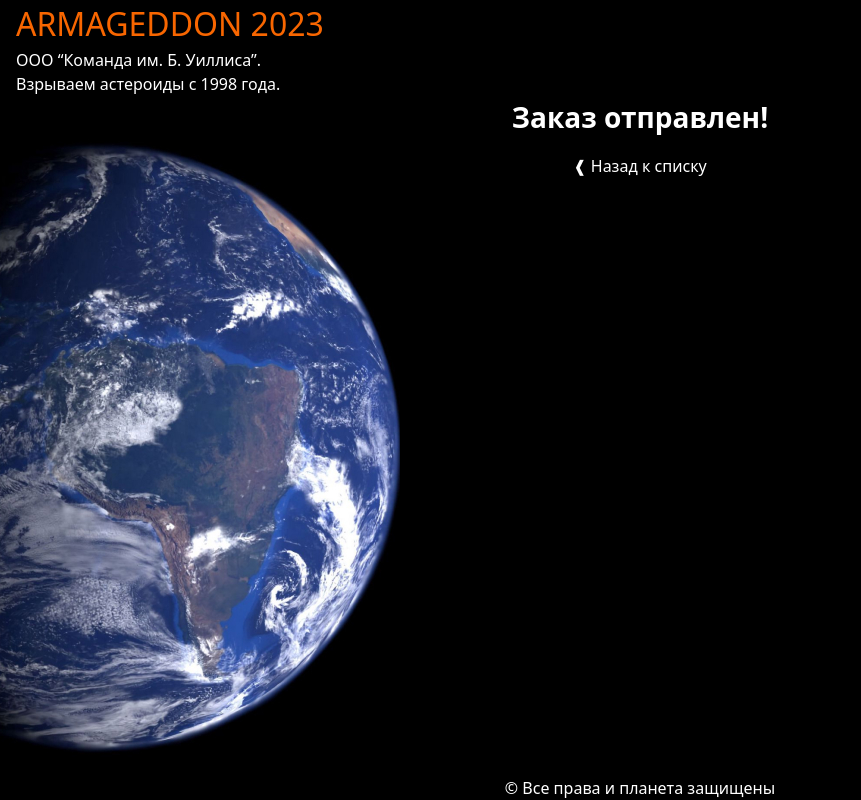
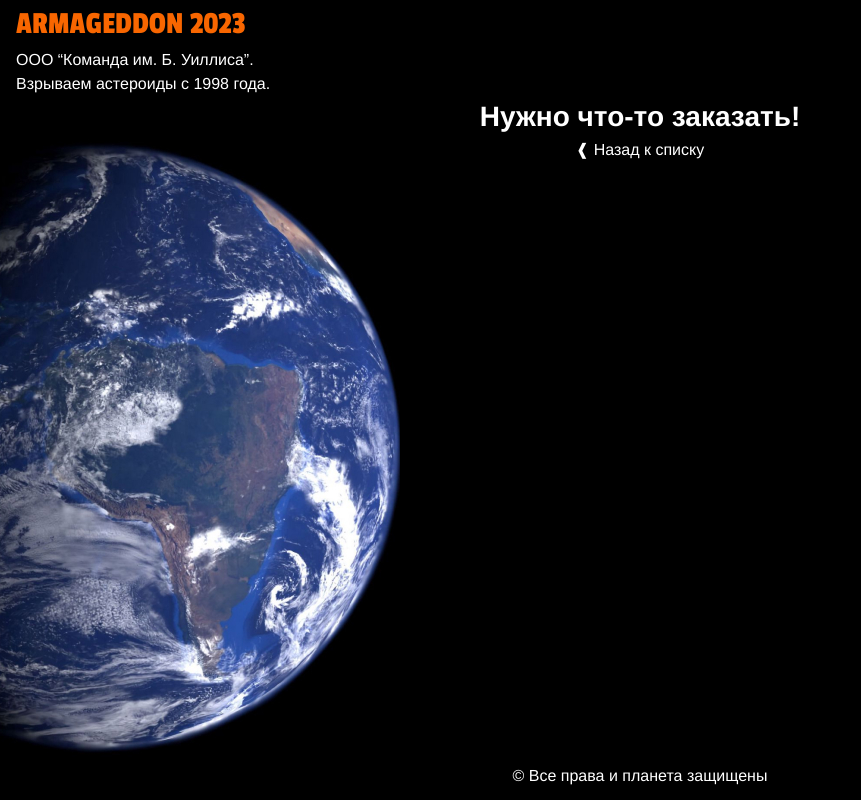
Before and after one commit to rasosha/kvartirka-test, a Next.js app: page /order in a window 1280 px wide. Shown: the whole page, without its empty margins (0-861 px from the left). Built offline with nearby package versions, Linux system fonts and the light colour scheme.

Commit message:
test: check

```diff
--- a/app/asteroid/[id]/page.tsx
+++ b/app/asteroid/[id]/page.tsx
@@ -24,7 +24,12 @@ export default async function Page({ params }: { params: { id: string } }) {
 
   return (
     <main className="m-auto flex flex-col items-center">
-      <Link href={"/"}>{"❰ Назад к списку"}</Link>
+      <Link
+        href={"/"}
+        className="hover:text-[--myOrange]"
+      >
+        ❰ Назад к списку
+      </Link>
       <div className="flex items-center">
         <div className="flex flex-col items-center">
           <p className="border-b-[1px] text-[24px] font-bold">{asteroid!.name}</p>
--- a/app/components/Cart.tsx
+++ b/app/components/Cart.tsx
@@ -6,17 +6,9 @@ import { IFetchData, NearEarthObject } from "../types";
 import Link from "next/link";
 import { useListContext } from "../Context";
 
-type CartProps = {
-  data: IFetchData | undefined;
-};
-
-const Cart = ({ data }: CartProps) => {
-  const { listState, setListState } = useListContext();
+const Cart = () => {
+  const { listState } = useListContext();
   const cart = listState.map((asteroid) => asteroid.id);
-
-  useEffect(() => {
-    console.log("listState:>>", cart.length);
-  }, [listState]);
 
   return (
     <section className="flex h-[161px] w-[150px] flex-col rounded-[24px] bg-[#232526]">
@@ -25,7 +17,7 @@ const Cart = ({ data }: CartProps) => {
         {getCorrectSuffix(cart?.length, ["астероид", "астероида", "астероидов"])}
       </p>
       <Link
-        href={"/order"}
+        href={listState.length ? "/order" : ""}
         className={`mt-4 self-center rounded-[24px] px-[16px] py-[8px] text-[16px] font-bold capitalize ${
           cart.length ? "bg-[--myOrange]" : "bg-gray-600 hover:cursor-default"
         }`}
--- a/app/components/Card.tsx
+++ b/app/components/Element.tsx
@@ -9,9 +9,10 @@ import { useListContext } from "../Context";
 type CardParams = {
   asteroid: NearEarthObject;
   showParam?: "km" | "moon";
+  isOdered?: boolean;
 };
 
-const Card = ({ asteroid, showParam = "km" }: CardParams) => {
+const Element = ({ asteroid, showParam = "km", isOdered = true }: CardParams) => {
   const { listState, setListState } = useListContext();
   const cart = listState.map((asteroid) => asteroid.id);
   const date = getDate(asteroid.close_approach_data[0].close_approach_date_full);
@@ -28,15 +29,20 @@ const Card = ({ asteroid, showParam = "km" }: CardParams) => {
       const newListState = listState.filter((asteroid) => asteroid.id !== id);
       setListState(newListState);
     } else {
-      setListState((prevState) => [...listState, asteroid]);
+      setListState((prevState) => [...prevState, asteroid]);
     }
   };
 
   return (
-    <div className="w-[400px] bg-black">
+    <div className={`w-[400px] bg-black ${isOdered ? "cursor-default" : ""}`}>
+      {isOdered ? (
         <Link href={`/asteroid/${asteroid.id}`}>
-        <p className="text-[24px] font-bold hover:underline">{date}</p>
+          <p className="text-[24px] font-bold hover:text-[--myOrange] hover:underline">{date}</p>
         </Link>
+      ) : (
+        <p className={`text-[24px] font-bold ${isOdered ? "hover:underline" : ""}`}>{date}</p>
+      )}
+
       <div className="flex items-center">
         <div>
           <p className="flex flex-col items-center">
@@ -66,14 +72,22 @@ const Card = ({ asteroid, showParam = "km" }: CardParams) => {
           height={diameter < 50 ? 24 : 40}
           className="flex-0 mx-4"
         />
+        {isOdered ? (
           <Link href={`/asteroid/${asteroid.id}`}>
             <div className="flex flex-col items-start">
               <p className="border-b-[1px] font-bold">{asteroid.name}</p>
               <p className="text-[12px]">Ø {diameter} м</p>
             </div>
           </Link>
+        ) : (
+          <div className="flex flex-col items-start">
+            <p className="border-b-[1px] font-bold">{asteroid.name}</p>
+            <p className="text-[12px]">Ø {diameter} м</p>
+          </div>
+        )}
       </div>
       <div className="flex gap-4">
+        {isOdered && (
           <button
             className={`rounded-[16px] bg-[#F8660026] px-[11px] py-[2px] text-[11px] font-bold uppercase hover:bg-[--myOrange] hover:text-[#fff] ${
               isInCart ? "text-[#F5DED9]" : "text-[--myOrange]"
@@ -82,10 +96,11 @@ const Card = ({ asteroid, showParam = "km" }: CardParams) => {
           >
             {isInCart ? "в корзине" : "заказать"}
           </button>
+        )}
         <p className="flex">{asteroid.is_potentially_hazardous_asteroid ? "⚠️Опасен" : ""}</p>
       </div>
     </div>
   );
 };
 
-export default Card;
+export default Element;
--- a/app/components/List.tsx
+++ b/app/components/List.tsx
@@ -3,7 +3,7 @@
 import { useEffect, useState } from "react";
 import getData from "../actions/getData";
 import { IFetchData, NearEarthObject } from "../types";
-import Card from "./Card";
+import Element from "./Element";
 import sortAsteroid from "../actions/sortAsteroids";
 import Spinner from "./Spinner";
 
@@ -90,7 +90,7 @@ const List = ({ data }: ListParams) => {
               }
             })
             .map((asteroid) => (
-              <Card
+              <Element
                 asteroid={asteroid}
                 showParam={showParam}
                 key={asteroid.id}
@@ -111,14 +111,6 @@ const List = ({ data }: ListParams) => {
           )}
         </div>
       </section>
-      {/* <section className="fixed right-[300px] top-[140px] ">
-        <ListProvider>
-          <Cart
-            data={data}
-            cart={cart}
-          />
-        </ListProvider>
-      </section> */}
     </main>
   );
 };
--- a/app/components/Order.tsx
+++ /dev/null
@@ -1,18 +0,0 @@
-import { useListContext } from "../Context";
-import Card from "./Card";
-
-const Order = () => {
-  const { listState } = useListContext();
-  console.log("listState:>>", listState);
-  return (
-    <div className="flex flex-col gap-6">
-      {listState.map((asteroid) => (
-        <Card
-          key={asteroid.id}
-          asteroid={asteroid}
-        />
-      ))}
-    </div>
-  );
-};
-export default Order;
--- a/app/globals.css
+++ b/app/globals.css
@@ -9,3 +9,15 @@
 html {
   overflow-y: scroll;
 }
+
+::-webkit-scrollbar {
+  width: 4px;
+}
+
+::-webkit-scrollbar-thumb {
+  background-color: #f86600;
+}
+
+::-webkit-scrollbar-track {
+  background-color: black;
+}
--- a/app/layout.tsx
+++ b/app/layout.tsx
@@ -3,21 +3,24 @@ import type { Metadata } from "next";
 import Image from "next/image";
 import Link from "next/link";
 import { ListProvider } from "./Context";
+import { Passion_One } from "next/font/google";
 
 export const metadata: Metadata = {
   title: "Armaggedon",
   description: "Kvartirka-test",
 };
 
+const passion = Passion_One({ subsets: ["latin"], weight: ["400", "700", "900"] });
+
 export default function RootLayout({ children }: { children: React.ReactNode }) {
   return (
     <html lang="en">
       <ListProvider>
         <body className="flex flex-col bg-[#000] text-[#fff]">
-          <header className="self-start px-4">
+          <header className={`self-start px-4 ${passion.className}`}>
             <Link href={"/"}>
-              <h1 className="text-[32px] text-[--myOrange] ">ARMAGEDDON 2023</h1>
-              <div>
+              <h1 className="text-[32px] text-[--myOrange] hover:text-red-100">ARMAGEDDON 2023</h1>
+              <div className="font-[helvetica]">
                 <p>ООО “Команда им. Б. Уиллиса”.</p>
                 <p>Взрываем астероиды с 1998 года.</p>
               </div>
--- a/app/order/page.tsx
+++ b/app/order/page.tsx
@@ -1,23 +1,40 @@
 "use client";
 
+import Element from "../components/Element";
 import Link from "next/link";
-import Order from "../components/Order";
-import { ListProvider } from "../Context";
+import { useListContext } from "../Context";
 
 export default function Cart() {
+  const { listState, setListState } = useListContext();
+
   return (
     <>
-      <main className="flex flex-col items-center">
+      <main className="flex min-h-[calc(100vh-96px-48px)] flex-col items-center font-[helvetica]">
+        {listState.length ? (
           <p className="text-[28px] font-bold">Заказ отправлен!</p>
+        ) : (
+          <p className="text-[28px] font-bold">Нужно что-то заказать!</p>
+        )}
+
+        <button onClick={() => setListState([])}>
           <Link
             href={"/"}
-          className="p-4"
+            className="p-4 hover:text-[--myOrange]"
           >
             ❰ Назад к списку
           </Link>
-        <Order />
+        </button>
+        <div className="flex flex-col gap-6">
+          {listState.map((asteroid) => (
+            <Element
+              key={asteroid.id}
+              asteroid={asteroid}
+              isOdered={false}
+            />
+          ))}
+        </div>
       </main>
-      <footer className="fixed bottom-0 flex w-screen justify-center">
+      <footer className="flex justify-center bg-black p-[12px] font-[helvetica]">
         <p>© Все права и планета защищены</p>
       </footer>
     </>
--- a/tailwind.config.ts
+++ b/tailwind.config.ts
@@ -1,4 +1,5 @@
 import type { Config } from "tailwindcss";
+import { Inter } from "next/font/google";
 
 const config: Config = {
   content: [
@@ -19,6 +20,9 @@ const config: Config = {
       lg: "1356px",
     },
   },
+  fontFamily: {
+    helvetica: ["Helvetica"],
+  },
   plugins: [],
 };
 export default config;
```
Lines whose indentation alone changed are shown as unchanged.
